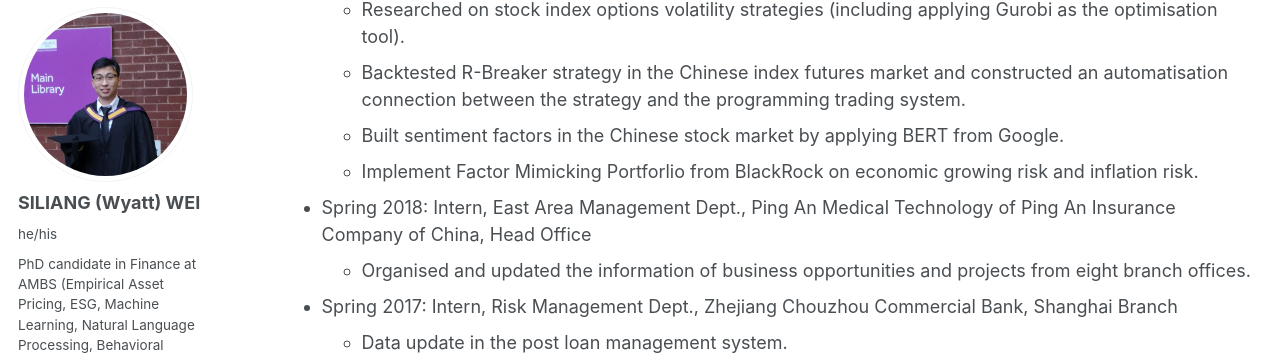
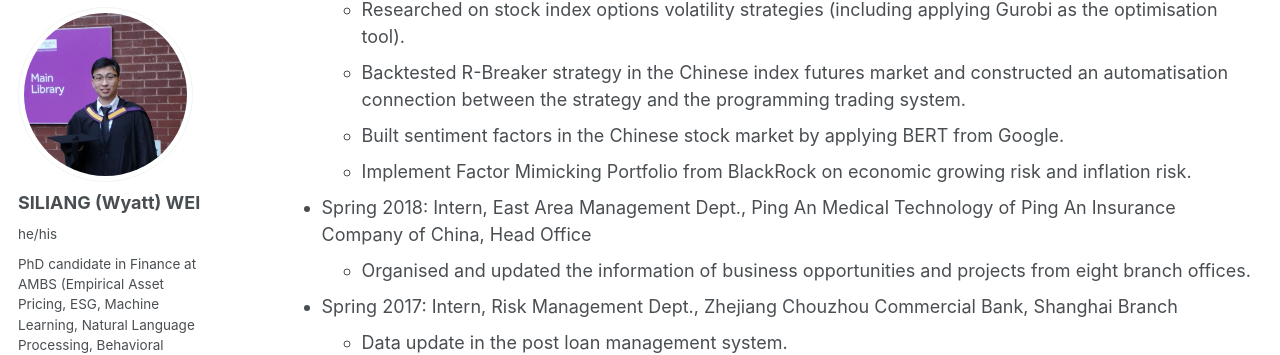
Before and after one commit to wyattswei/wyattswei.github.io, a Jekyll site: the page built from _pages/cv.md, in a window 1280 px wide and 900 px high, scrolled down 2169 px. Shown: the part 99-454 px from the top of the window. Built offline with Jekyll 4.4.1, drawn with Linux system fonts in a browser that asks for light colours; some web fonts are replaced.

Commit message:
Change CV file

```diff
--- a/_pages/cv.md
+++ b/_pages/cv.md
@@ -94,7 +94,7 @@ Professional Experience
     the strategy and the programming trading system.
   * Built sentiment factors in the Chinese stock market by
     applying BERT from Google.
-  * Implement Factor Mimicking Portforlio from BlackRock on
+  * Implement Factor Mimicking Portfolio from BlackRock on
     economic growing risk and inflation risk.
 
 * Spring 2018: Intern, East Area Management Dept., Ping An Medical
```
Also changed, not shown: 1 other file.
